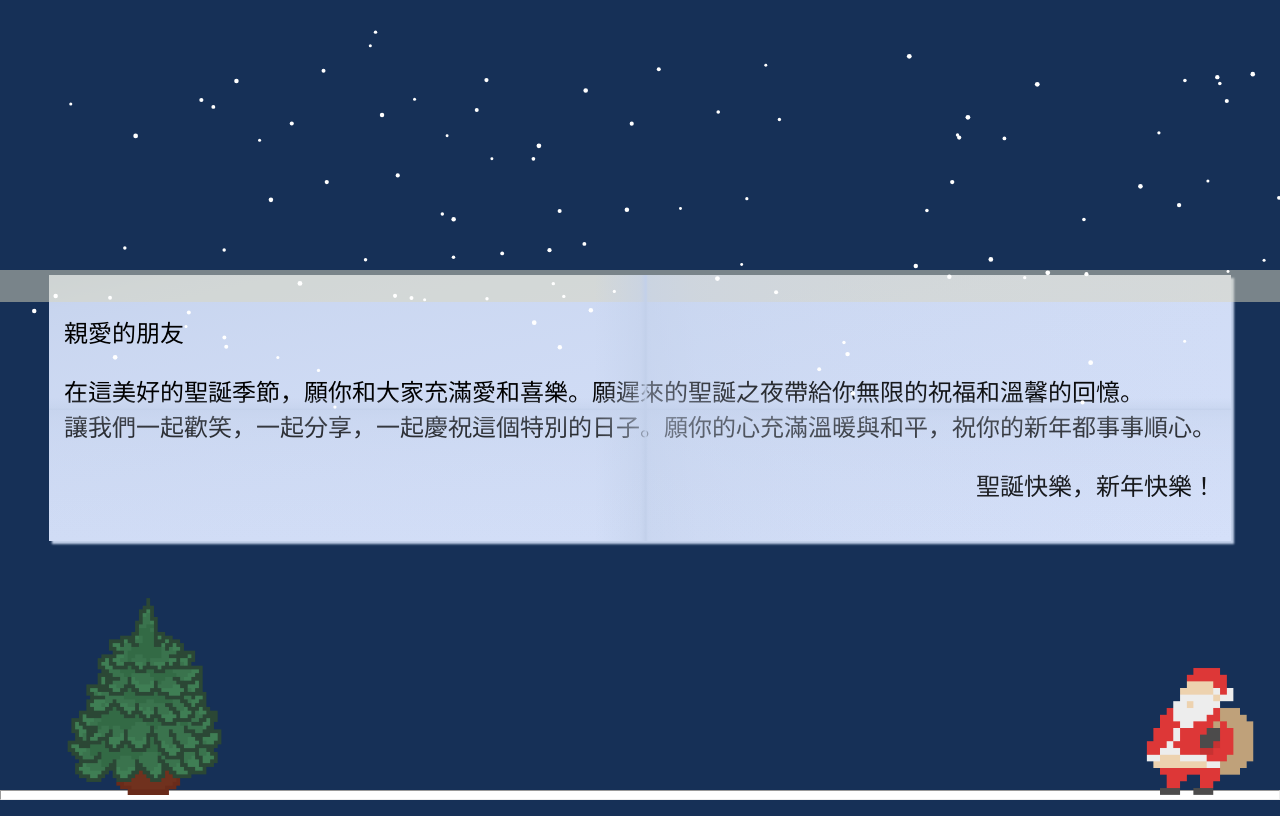
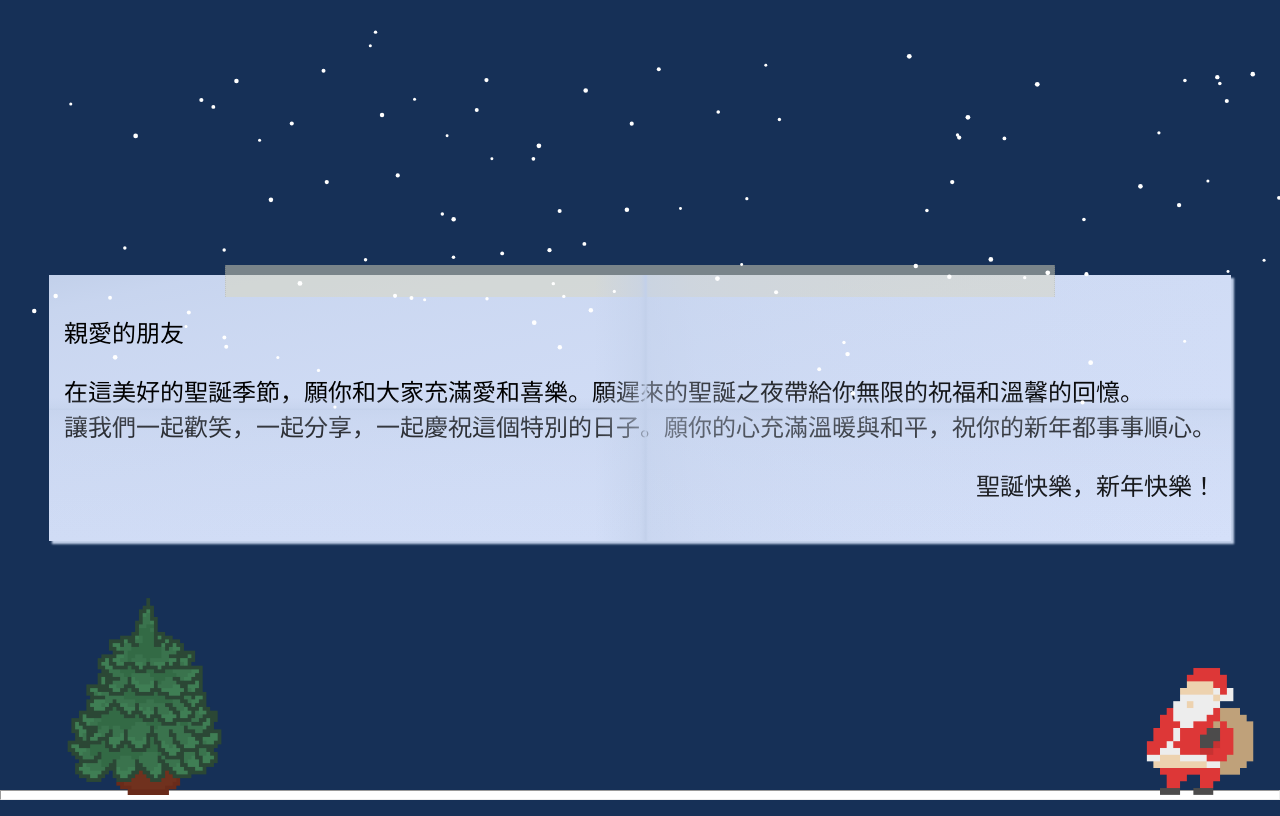
Before and after one commit to garyopen1876/Christmas-Card, a plain HTML site: page index.html in a window 1280 px wide. Drawn offline with nearby package versions, Linux system fonts and the light colour scheme.

Commit message:
adjust top-tape

```diff
--- a/index.html
+++ b/index.html
@@ -66,8 +66,8 @@
     .top-tape {
         position: absolute;
         height: 4vmin;
-        top: -5px;
-        width: 110%;
+        top: -10px;
+        width: 70%;
         background-color: var(--tape-gray);
         border-right: 1px dotted var(--tape-edge-gray);
         border-left: 1px dotted var(--tape-edge-gray);
```
